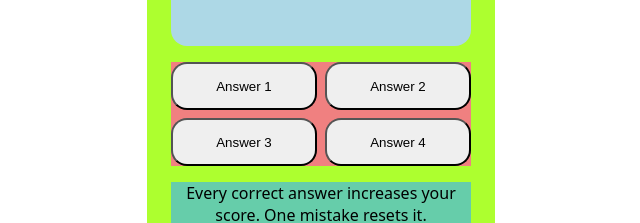
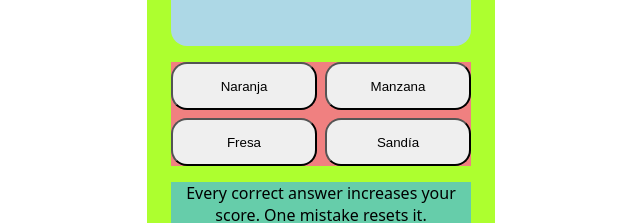
Before and after one commit to feliven/react-flashcard-quiz-coding2go, a React (Vite) app: page / in a window 1280 px wide. Shown: the part 170-393 px from the top of the page, without its empty margins (319-959 px from the left). Built offline with nearby package versions, Linux system fonts and the light colour scheme.

Commit message:
torna dados do flashcard dinâmicos

```diff
--- a/src/App.tsx
+++ b/src/App.tsx
@@ -1,7 +1,10 @@
 // import { useState } from "react";
+import flashcards from "./data";
 
 function App() {
-  //   const [counter, setCounter] = useState(0);
+  //   const [cardIndex, setCardIndex] = useState(0);
+
+  const currentCard = flashcards[0];
 
   return (
     <main>
@@ -13,14 +16,14 @@ function App() {
       </header>
 
       <div className="flashcard">
-        <h2>Apple</h2>
+        <h2>{currentCard.front}</h2>
       </div>
 
       <div className="answers">
-        <button>Answer 1</button>
-        <button>Answer 2</button>
-        <button>Answer 3</button>
-        <button>Answer 4</button>
+        <button>{currentCard.options[0]}</button>
+        <button>{currentCard.options[1]}</button>
+        <button>{currentCard.options[2]}</button>
+        <button>{currentCard.options[3]}</button>
       </div>
 
       <p className="game-hint">Every correct answer increases your score. One mistake resets it.</p>
--- /dev/null
+++ b/src/data.ts
@@ -0,0 +1,7 @@
+type Flashcard = { front: string; back: string; options: string[] };
+
+const flashcards: Flashcard[] = [
+  { front: "Apple", back: "Manzana", options: ["Naranja", "Manzana", "Fresa", "Sandía"] },
+];
+
+export default flashcards;
```
